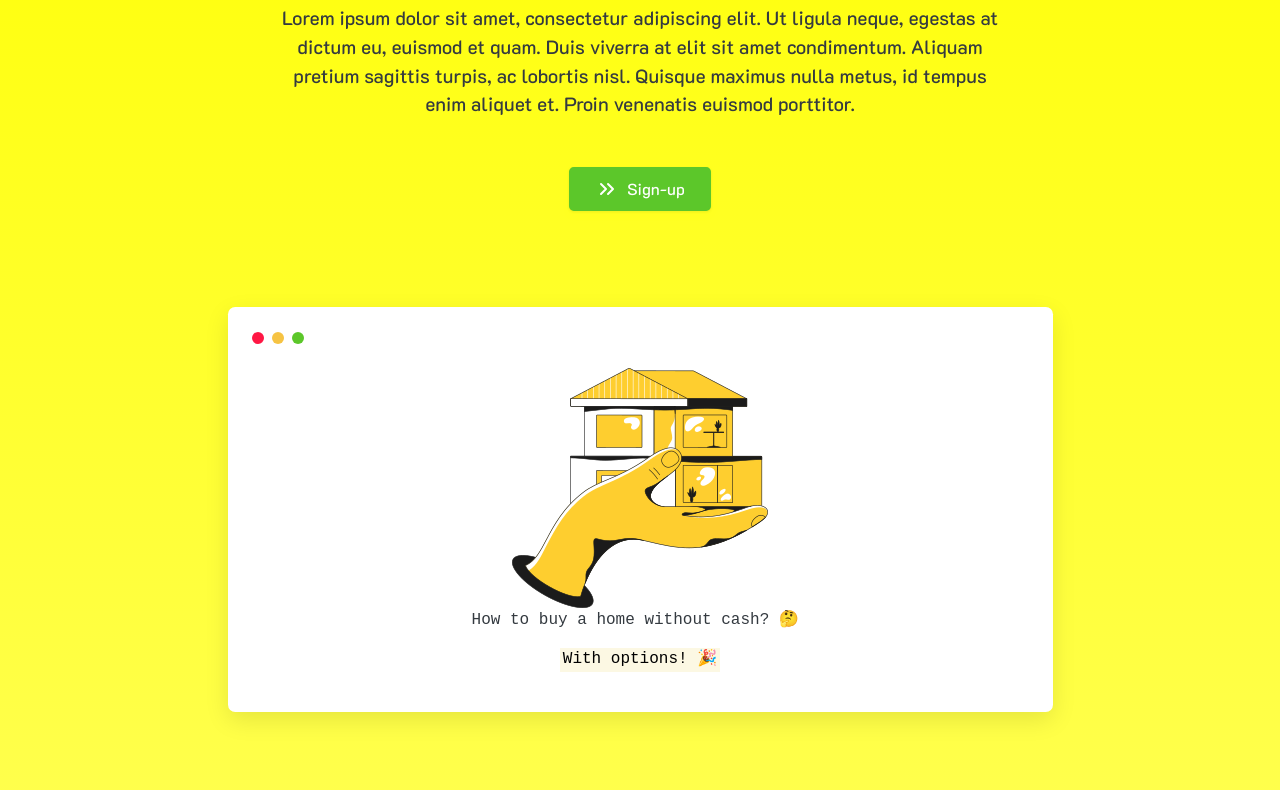
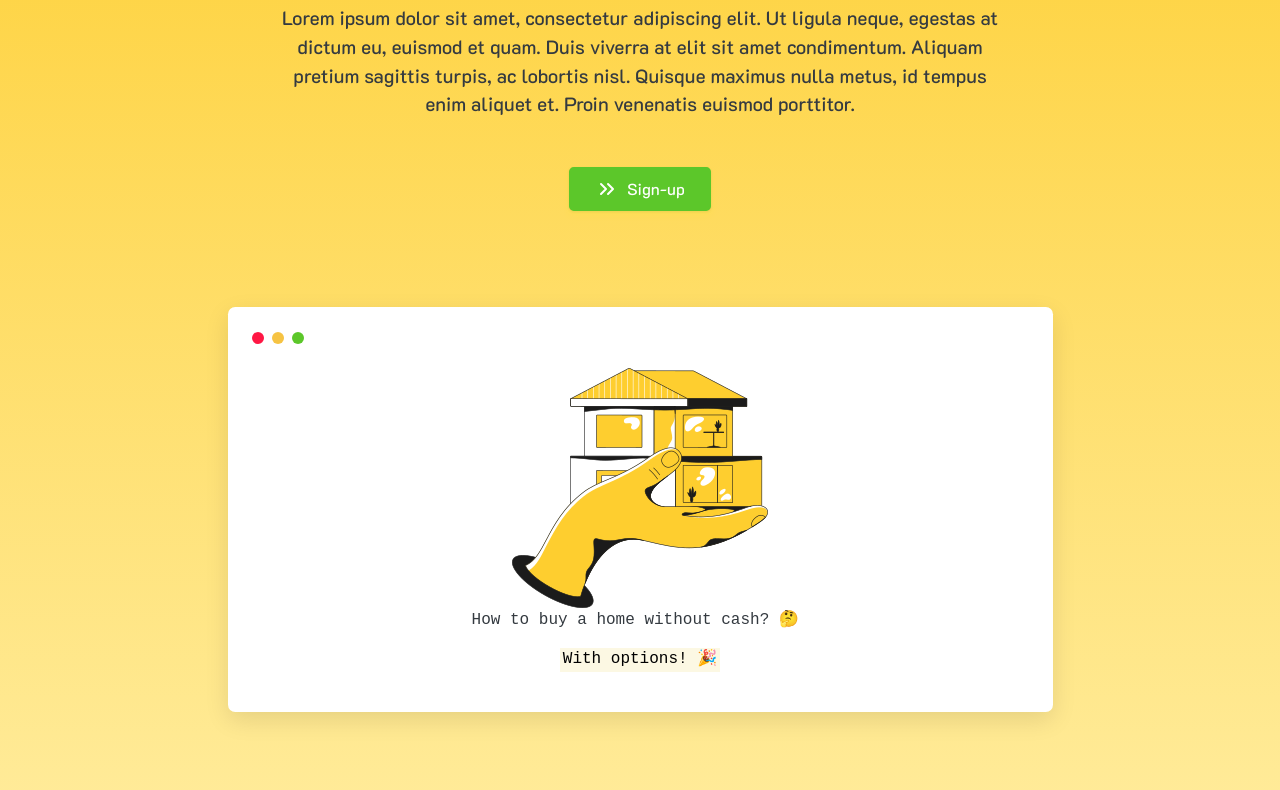
Before and after one commit to twinkle-toes-happy-feet-bubbles/discoveryREOP, a plain HTML site: page index.html in a window 1280 px wide. Shown: the part 260-1050 px from the top of the page. Drawn offline with nearby package versions, Linux system fonts and the light colour scheme.

Commit message:
Update style.css

```diff
--- a/css/style.css
+++ b/css/style.css
@@ -46,6 +46,6 @@
 
 .taxi{
 
-   background: linear-gradient(#FECE2F, lighten(#FECE2F, 15%));
+   background: linear-gradient(#FECE2F, #ffeb99);
 
 }
```
